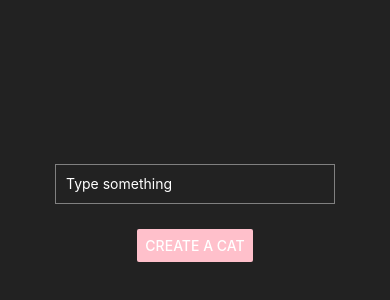
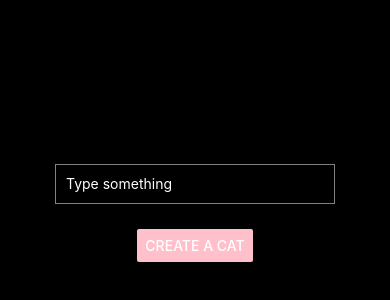
Before and after one commit to vitorrenansd/cataas-rest-api, a React Native app in the folder CatApp/: screen / in a window 390 px wide. Shown: the part 202-502 px from the top of the page. Built offline with nearby package versions, Linux system fonts and the light colour scheme.

Commit message:
New background color

```diff
--- a/CatApp/App.js
+++ b/CatApp/App.js
@@ -35,10 +35,10 @@ export default function App() {
 const styles = StyleSheet.create({
   container: {
     flex: 1,
-    backgroundColor: '#222222',
+    backgroundColor: '#000000',
     justifyContent: 'center',
     alignItems: 'center',
-    padding: 20,
+    padding: 20
   },
   button: {
     marginTop: 15,
```
